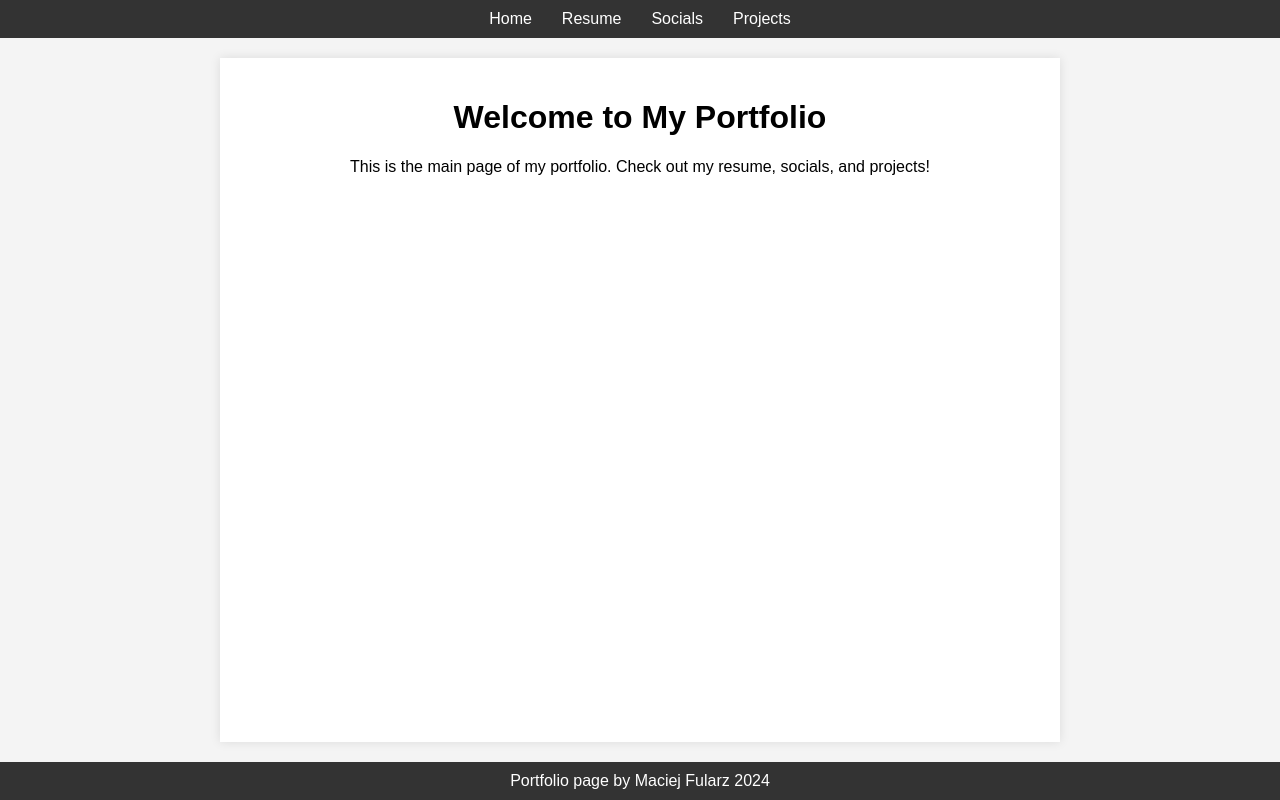
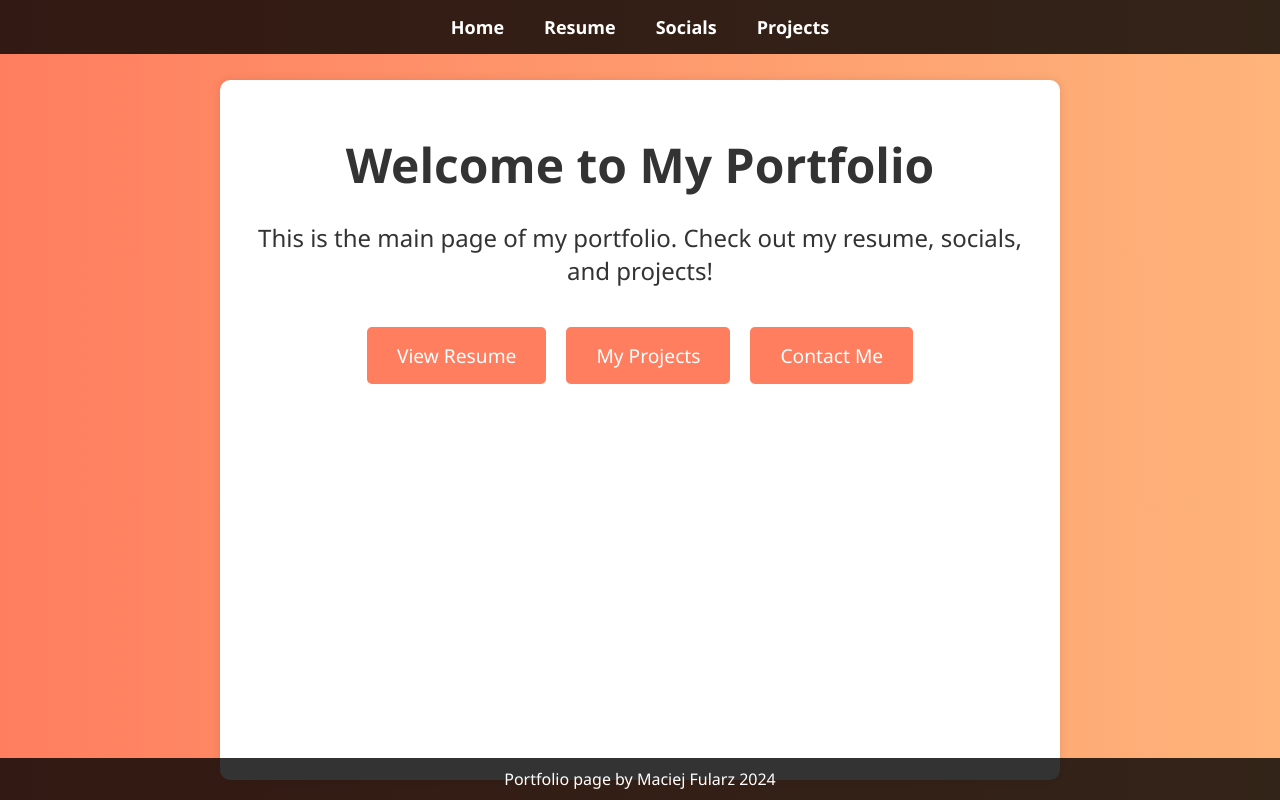
Before and after one commit to PlushaQ/portfolio-flask, a Flask app: page / in a window 1280 px wide. Run offline with Flask 3, Linux system fonts and the light colour scheme.

Commit message:
Added buttons to main page, changed styles

```diff
--- a/static/css/styles.css
+++ b/static/css/styles.css
@@ -3,19 +3,25 @@ html, body {
     margin: 0;
     padding: 0;
     height: 100%;
+    font-family: 'Segoe UI', Tahoma, Geneva, Verdana, sans-serif;
 }
 
 body {
     display: flex;
     flex-direction: column;
-    font-family: Arial, sans-serif;
-    background-color: #f4f4f4;
+    background: linear-gradient(to right, #ff7e5f, #feb47b);
+    color: #333;
 }
 
+/* Navigation styles */
 nav {
-    background-color: #333;
+    background-color: rgba(0, 0, 0, 0.8);
     color: #fff;
-    padding: 10px 0;
+    padding: 15px 0;
+    position: fixed;
+    width: 100%;
+    top: 0;
+    z-index: 1000;
 }
 
 nav ul {
@@ -27,20 +33,108 @@ nav ul {
 }
 
 nav ul li {
-    margin: 0 15px;
+    margin: 0 20px;
 }
 
 nav ul li a {
     color: #fff;
     text-decoration: none;
+    font-weight: bold;
+    font-size: 18px;
 }
 
 nav ul li a:hover {
     text-decoration: underline;
+    color: #feb47b;
 }
 
+/* Hero section styles */
+.hero {
+    display: flex;
+    justify-content: center;
+    align-items: center;
+    height: 100vh;
+    text-align: center;
+    color: #fff;
+    background: rgba(0, 0, 0, 0.5);
+    padding-top: 60px; /* Adjust this value if the navbar height changes */
+}
+
+.hero-content {
+    max-width: 600px;
+    padding: 40px;
+    background: rgba(255, 255, 255, 0.2);
+    border-radius: 10px;
+    box-shadow: 0 4px 20px rgba(0, 0, 0, 0.3);
+    animation: fadeIn 2s ease-in-out;
+}
+
+@keyframes fadeIn {
+    from {
+        opacity: 0;
+    }
+    to {
+        opacity: 1;
+    }
+}
+
+h1 {
+    font-size: 3em;
+    margin-bottom: 20px;
+    animation: fadeInDown 1s ease-in-out;
+}
+
+@keyframes fadeInDown {
+    from {
+        opacity: 0;
+        transform: translateY(-20px);
+    }
+    to {
+        opacity: 1;
+        transform: translateY(0);
+    }
+}
+
+p {
+    font-size: 1.5em;
+    margin-bottom: 40px;
+}
+
+.buttons {
+    display: flex;
+    justify-content: center;
+    gap: 20px;
+}
+
+.btn {
+    background: #ff7e5f;
+    color: #fff;
+    padding: 15px 30px;
+    text-decoration: none;
+    font-size: 1.2em;
+    border-radius: 5px;
+    transition: background 0.3s ease;
+}
+
+.btn:hover {
+    background: #feb47b;
+}
+
+/* Footer styles */
+.footer {
+    background-color: rgba(0, 0, 0, 0.8);
+    color: #fff;
+    text-align: center;
+    padding: 10px 0;
+    width: 100%;
+    position: fixed;
+    bottom: 0;
+    z-index: 1000;
+}
+
+/* Content styles */
 .content {
-    flex: 1; /* This makes the content area grow to fill the available space */
+    flex: 1;
     max-width: 800px;
     width: 80vw;
     margin: 20px auto;
@@ -48,105 +142,7 @@ nav ul li a:hover {
     background-color: #fff;
     box-shadow: 0 0 10px rgba(0, 0, 0, 0.1);
     text-align: center;
+    border-radius: 10px;
+    animation: fadeIn 2s ease-in-out;
+    margin-top: 80px; /* Add margin-top to avoid overlap */
 }
-
-h1 {
-    text-align: center;
-}
-
-.project {
-    margin: 20px 0;
-}
-
-.project h2 {
-    margin-bottom: 10px;
-}
-
-.footer {
-    background-color: #333;
-    color: #fff;
-    text-align: center;
-    padding: 10px 0;
-    width: 100%;
-    position: relative;
-    bottom: 0;
-    margin-top: auto;
-}
-
-.project img {
-    max-width: 100%;
-    height: auto;
-    display: block;
-    margin-bottom: 10px;
-}
-
-.photos {
-    display: flex;
-    flex-wrap: wrap;
-    gap: 10px;
-}
-
-.photos img {
-    max-width: 100px;
-    height: auto;
-}
-
-
-/* Socials styles */
-.socials-container {
-    display: flex;
-    flex-wrap: wrap;
-    justify-content: center;
-    gap: 20px;
-    margin-top: 20px;
-    flex-direction: column;
-}
-
-.social-card {
-    background-color: #fff;
-    border: 1px solid #ddd;
-    border-radius: 10px;
-    padding: 20px;
-    text-align: center;
-    width: 150px;
-    box-shadow: 0 0 10px rgba(0, 0, 0, 0.1);
-    transition: transform 0.3s, box-shadow 0.3s;
-}
-
-.social-card a {
-    text-decoration: none;
-    color: #333;
-}
-
-.social-card i {
-    font-size: 40px;
-    margin-bottom: 10px;
-    color: #0073b1; /* Default color for LinkedIn */
-}
-
-.social-card p {
-    margin: 0;
-    font-weight: bold;
-}
-
-.social-card:hover {
-    transform: translateY(-10px);
-    box-shadow: 0 0 15px rgba(0, 0, 0, 0.2);
-}
-
-/* Specific colors for each platform */
-.social-card a[href*="linkedin"] i {
-    color: #0073b1;
-}
-
-.social-card a[href*="github"] i {
-    color: #333;
-}
-
-.social-card a[href*="facebook"] i {
-    color: #3b5998;
-}
-
-.social-card a[href*="instagram"] i {
-    color: #e1306c;
-}
--- a/templates/index.html
+++ b/templates/index.html
@@ -1,6 +1,13 @@
 {% extends "base.html" %}
 
 {% block content %}
-<h1>Welcome to My Portfolio</h1>
-<p>This is the main page of my portfolio. Check out my resume, socials, and projects!</p>
+<div class="portfolio-section">
+    <h1>Welcome to My Portfolio</h1>
+    <p>This is the main page of my portfolio. Check out my resume, socials, and projects!</p>
+    <div class="buttons">
+        <a href="{{ url_for('resume') }}" class="btn">View Resume</a>
+        <a href="{{ url_for('projects') }}" class="btn">My Projects</a>
+        <a href="{{ url_for('resume') }}" class="btn">Contact Me</a>
+    </div>
+</div>
 {% endblock %}
```
